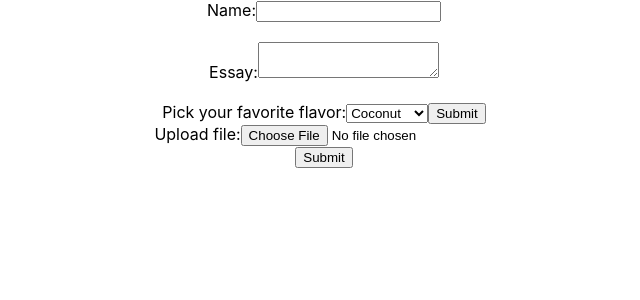
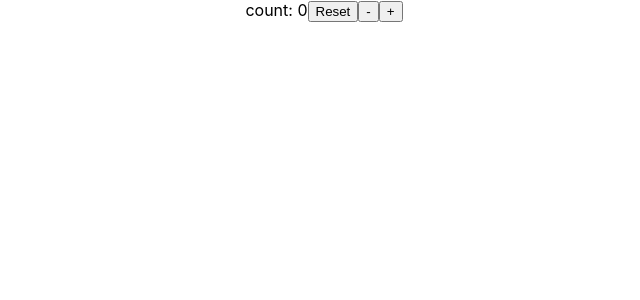
Before and after one commit to mj-jeong/study-fe-react-prj, a React (Create React App) app: page / in a window 1280 px wide. Shown: the top 300 px of the page, without its empty margins (316-956 px from the left). Built offline with nearby package versions, Linux system fonts and the light colour scheme.

Commit message:
study: custom hooks

```diff
--- a/src/App.js
+++ b/src/App.js
@@ -10,6 +10,8 @@
 import List from './components/2-9.List/List';
 import ControlledComponent from "./components/2-10.Form/ControlledComponent";
 import UnControlledComponent from "./components/2-10.Form/UnControlledComponent";
+import State from "./components/3-3.Hooks/State";
+import Reducer from "./components/3-3.Hooks/Reducer";
 function App() {
   return (
     <div className="App">
@@ -20,8 +22,10 @@
       {/* <Event/> */}
       {/* <Condition /> */}
       {/* <List /> */}
-      <ControlledComponent />
-      <UnControlledComponent/>
+      {/* <ControlledComponent /> */}
+      {/* <UnControlledComponent/> */}
+      {/* <State /> */}
+      <Reducer/>
     </div>
   );
 }
--- /dev/null
+++ b/src/components/3-3.Hooks/Reducer.jsx
@@ -0,0 +1,28 @@
+import React, { useReducer } from 'react'
+
+export default function Reducer() {
+  const initialState = {count: 0};
+
+
+  function reducer(state, action) {
+    switch(action.type) {
+      case 'reset':
+        return initialState;
+      case 'increment':
+        return {count: state.count + 1};;
+      case 'decrement':
+        return {count: state.count - 1};;
+      default:
+        throw new Error();
+    }
+  }
+  const [state, dispatch] = useReducer(reducer, initialState)
+  return (
+    <div>
+      count: {state.count}
+      <button type="button" onClick={() => dispatch({type: 'reset'})}>Reset</button>
+      <button type="button"  onClick={() => dispatch({type: 'decrement'})}>-</button>
+      <button type="button"  onClick={() => dispatch({type: 'increment'})}>+</button>
+    </div>
+  )
+}
--- /dev/null
+++ b/src/components/3-3.Hooks/State.jsx
@@ -0,0 +1,14 @@
+import React, { useState } from 'react'
+
+export default function State() {
+  const initialCount = 0;
+  const [count, setCount] = useState(initialCount)
+  return (
+    <div>
+      count: {count}
+      <button type="button" onClick={() => setCount(initialCount)}>Reset</button>
+      <button type="button"  onClick={() => setCount(prev => prev - 1)}>-</button>
+      <button type="button"  onClick={() => setCount(prev => prev +1)}>+</button>
+    </div>
+  )
+}
```
